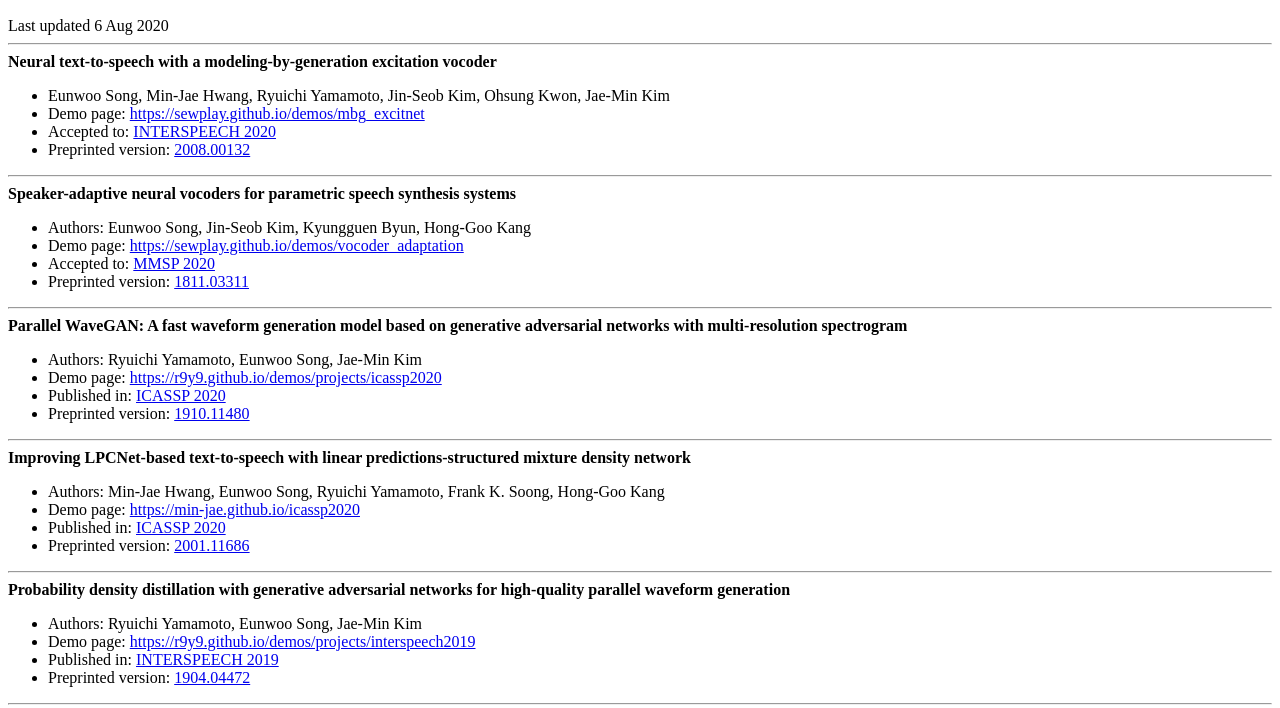
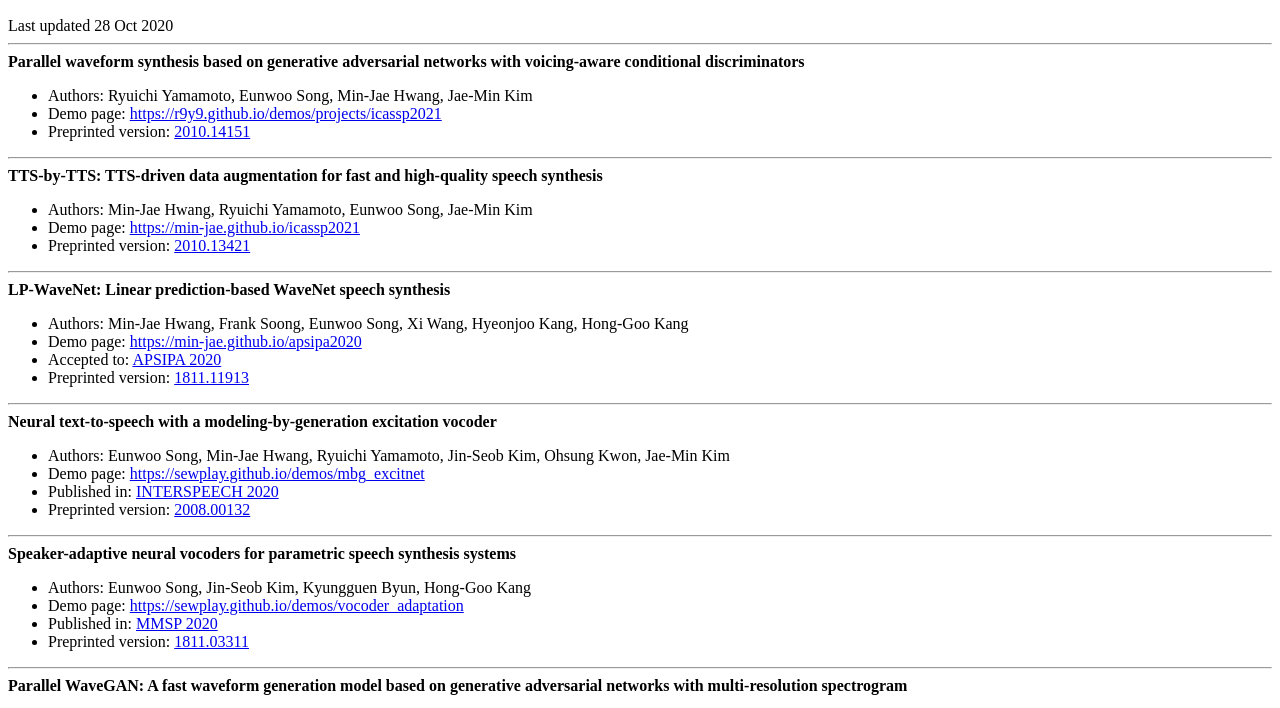
Before and after one commit to sewplay/demos, a plain HTML site: page index.html in a window 1280 px wide. Shown: the part 38-746 px from the top of the page. Drawn offline with Linux system fonts and the light colour scheme.

Commit message:
28Oct2020

```diff
--- a/index.html
+++ b/index.html
@@ -11,17 +11,52 @@
         <h1>Speech synthesis demos
     </header>
 </article>
-Last updated 6 Aug 2020
+Last updated 28 Oct 2020
 
 <hr>
+
+<div>
+<b>Parallel waveform synthesis based on generative adversarial networks with voicing-aware conditional discriminators</b>
+<br>
+<ul>
+  <li>Authors: Ryuichi Yamamoto, Eunwoo Song, Min-Jae Hwang, Jae-Min Kim</li>
+  <li>Demo page: <a href=https://r9y9.github.io/demos/projects/icassp2021/>https://r9y9.github.io/demos/projects/icassp2021</a></li>
+  <li>Preprinted version: <a href=https://arxiv.org/abs/2010.14151/>2010.14151</a></li>
+</ul>
+</div>
+<hr>
+
+<div>
+<b>TTS-by-TTS: TTS-driven data augmentation for fast and high-quality speech synthesis</b>
+<br>
+<ul>
+  <li>Authors: Min-Jae Hwang, Ryuichi Yamamoto, Eunwoo Song, Jae-Min Kim</li>
+  <li>Demo page: <a href=https://min-jae.github.io/icassp2021/>https://min-jae.github.io/icassp2021</a></li>
+  <li>Preprinted version: <a href=https://arxiv.org/abs/2010.13421/>2010.13421</a></li>
+</ul>
+</div>
+<hr>
+
+<div>
+<b>LP-WaveNet: Linear prediction-based WaveNet speech synthesis</b>
+<br>
+<ul>
+  <li>Authors: Min-Jae Hwang, Frank Soong, Eunwoo Song, Xi Wang, Hyeonjoo Kang, Hong-Goo Kang</li>
+  <li>Demo page: <a href=https://min-jae.github.io/apsipa2020/>https://min-jae.github.io/apsipa2020</a></li>
+  <li>Accepted to: <a href=http://www.apsipa2020.org/>APSIPA 2020</a></li>
+  <li>Preprinted version: <a href=https://arxiv.org/abs/1811.11913/>1811.11913</a></li>
+</ul>
+</div>
+<hr>
+
 
 <div>
 <b>Neural text-to-speech with a modeling-by-generation excitation vocoder</b>
 <br>
 <ul>
-  <li>Eunwoo Song, Min-Jae Hwang, Ryuichi Yamamoto, Jin-Seob Kim, Ohsung Kwon, Jae-Min Kim</li>
+  <li>Authors: Eunwoo Song, Min-Jae Hwang, Ryuichi Yamamoto, Jin-Seob Kim, Ohsung Kwon, Jae-Min Kim</li>
   <li>Demo page: <a href=https://sewplay.github.io/demos/mbg_excitnet/>https://sewplay.github.io/demos/mbg_excitnet</a></li>
-  <li>Accepted to: <a href=http://www.interspeech2020.org/>INTERSPEECH 2020</a></li>
+  <li>Published in: <a href=http://www.interspeech2020.org/>INTERSPEECH 2020</a></li>
   <li>Preprinted version: <a href=https://arxiv.org/abs/2008.00132>2008.00132</a></li>
 </ul>
 </div>
@@ -33,7 +68,7 @@ Last updated 6 Aug 2020
 <ul>
   <li>Authors: Eunwoo Song, Jin-Seob Kim, Kyungguen Byun, Hong-Goo Kang</li>
   <li>Demo page: <a href=https://sewplay.github.io/demos/vocoder_adaptation/>https://sewplay.github.io/demos/vocoder_adaptation</a></li>
-  <li>Accepted to: <a href=https://attend.ieee.org/mmsp-2020/>MMSP 2020</a></li>
+  <li>Published in: <a href=https://attend.ieee.org/mmsp-2020/>MMSP 2020</a></li>
   <li>Preprinted version: <a href=https://arxiv.org/abs/1811.03311/>1811.03311</a></li>
 </ul>
 </div>
@@ -102,14 +137,3 @@ Last updated 6 Aug 2020
 </div>
 
 <hr>
-
-<div>
-<b>LP-WaveNet: Linear prediction-based WaveNet speech synthesis</b>
-<br>
-<ul>
-  <li>Authors: Min-Jae Hwang, Frank Soong, Eunwoo Song, Xi Wang, Hyeonjoo Kang, Hong-Goo Kang</li>
-  <li>Demo page: <a href=https://min-jae.github.io/eusipco2020/>https://min-jae.github.io/eusipco2020</a></li>
-  <li>Preprinted version: <a href=https://arxiv.org/abs/1811.11913/>1811.11913</a></li>
-</ul>
-</div>
-<hr>
```
Also changed, not shown: mbg_excitnet/index.html (+18 -2 lines), vocoder_adaptation/index.html (+8 -10 lines), 3 other files.
